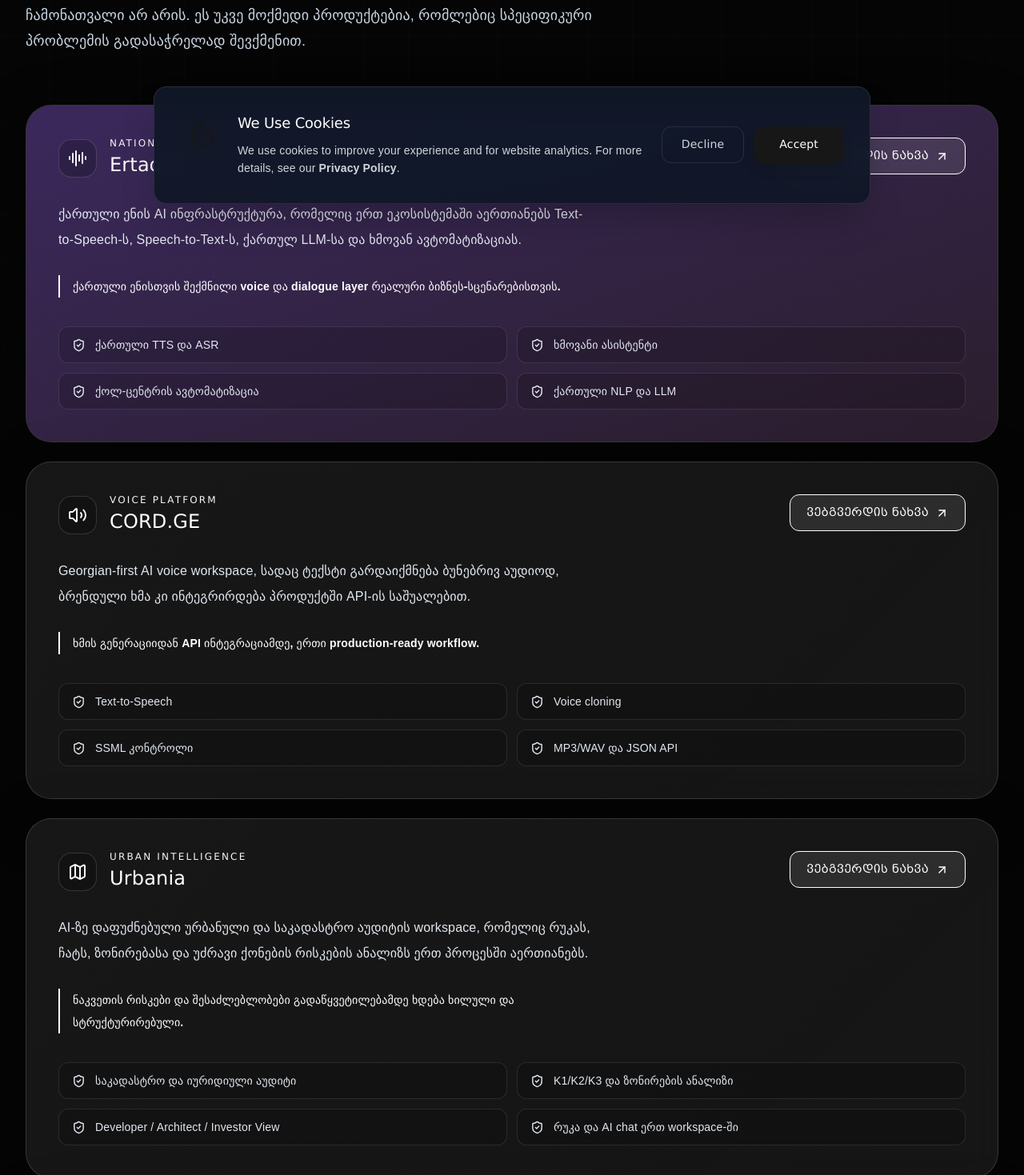
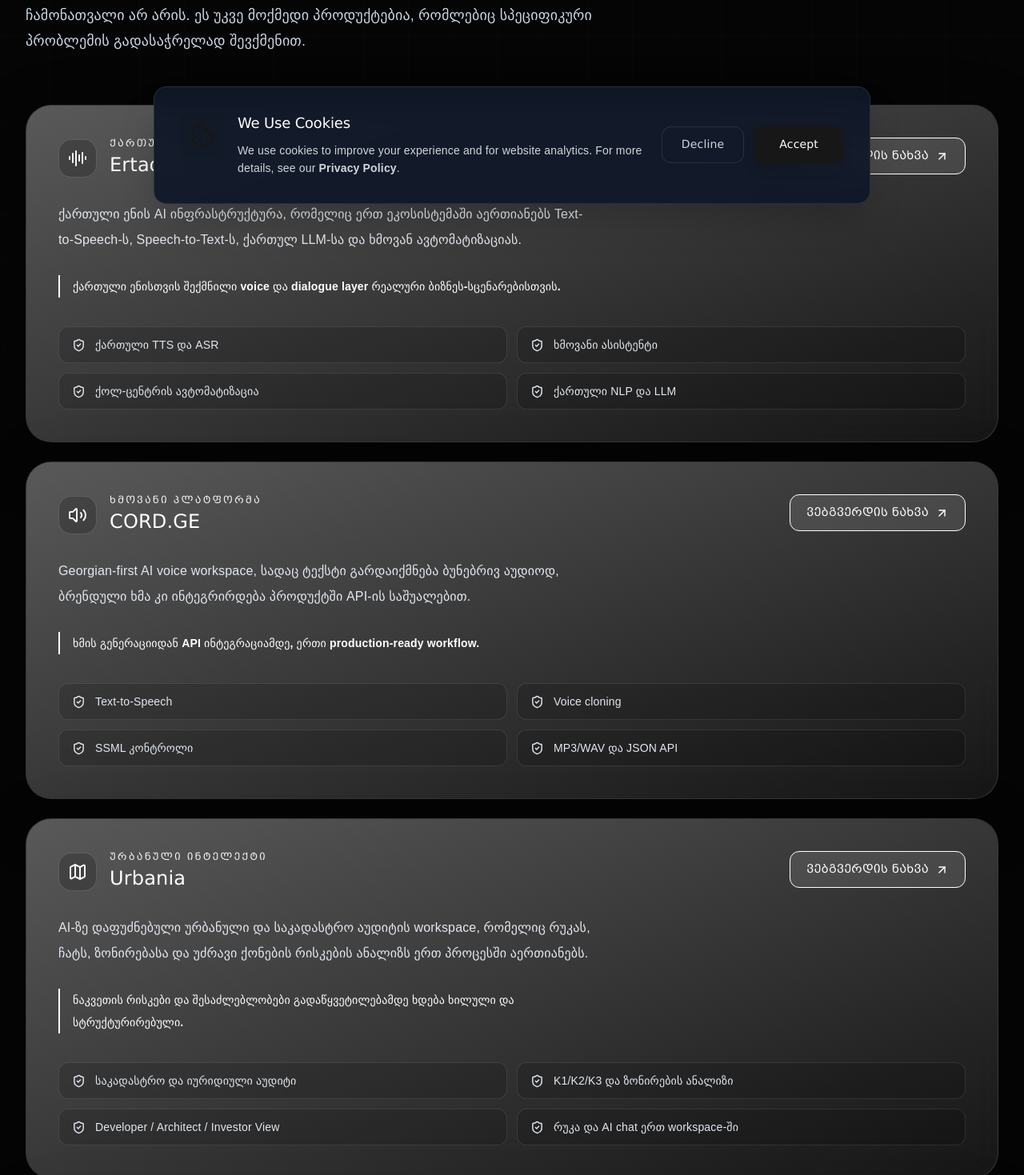
Before and after one commit to vajelski/imi-ge, a Next.js app in the folder frontend/: page /en/projects in a window 1280 px wide. Shown: the part 521-1990 px from the top of the page at 80% size. Built offline with nearby package versions, Linux system fonts and the light colour scheme; no server answers; a web font is replaced by a local one.

Commit message:
Normalize Projects and Insights presentation

```diff
--- a/frontend/index.css
+++ b/frontend/index.css
@@ -231,6 +231,12 @@
   --tw-gradient-to: #737373 var(--tw-gradient-to-position) !important;
 }
 
+/* Editorial illustrations are intentionally neutral so the Insights library
+   remains coherent with the monochrome product system. */
+img[src^="/vectors/"] {
+  filter: grayscale(1) contrast(1.12);
+}
+
 html:not(.dark) .site-footer {
   background: #f4f4f4;
   color: #171717;
--- a/frontend/src/app/[locale]/projects/page.tsx
+++ b/frontend/src/app/[locale]/projects/page.tsx
@@ -12,8 +12,8 @@
     name: 'Ertaoza',
     url: 'https://ertaoza.ge',
     icon: AudioLines,
-    category: 'NATIONAL LANGUAGE AI',
-    accent: 'from-violet-500/30 to-fuchsia-400/10',
+    category: 'ქართული ენის AI',
+    accent: 'from-neutral-300/35 to-transparent',
     description: 'ქართული ენის AI ინფრასტრუქტურა, რომელიც ერთ ეკოსისტემაში აერთიანებს Text-to-Speech-ს, Speech-to-Text-ს, ქართულ LLM-სა და ხმოვან ავტომატიზაციას.',
     capabilities: ['ქართული TTS და ASR', 'ხმოვანი ასისტენტი', 'ქოლ-ცენტრის ავტომატიზაცია', 'ქართული NLP და LLM'],
     impact: 'ქართული ენისთვის შექმნილი voice და dialogue layer რეალური ბიზნეს-სცენარებისთვის.',
@@ -22,8 +22,8 @@
     name: 'CORD.GE',
     url: 'https://cord.ge',
     icon: Volume2,
-    category: 'VOICE PLATFORM',
-    accent: 'from-cyan-400/25 to-blue-500/10',
+    category: 'ხმოვანი პლატფორმა',
+    accent: 'from-neutral-300/35 to-transparent',
     description: 'Georgian-first AI voice workspace, სადაც ტექსტი გარდაიქმნება ბუნებრივ აუდიოდ, ბრენდული ხმა კი ინტეგრირდება პროდუქტში API-ის საშუალებით.',
     capabilities: ['Text-to-Speech', 'Voice cloning', 'SSML კონტროლი', 'MP3/WAV და JSON API'],
     impact: 'ხმის გენერაციიდან API ინტეგრაციამდე, ერთი production-ready workflow.',
@@ -32,8 +32,8 @@
     name: 'Urbania',
     url: '/projects/urbania',
     icon: Map,
-    category: 'URBAN INTELLIGENCE',
-    accent: 'from-emerald-400/25 to-teal-500/10',
+    category: 'ურბანული ინტელექტი',
+    accent: 'from-neutral-300/35 to-transparent',
     description: 'AI-ზე დაფუძნებული ურბანული და საკადასტრო აუდიტის workspace, რომელიც რუკას, ჩატს, ზონირებასა და უძრავი ქონების რისკების ანალიზს ერთ პროცესში აერთიანებს.',
     capabilities: ['საკადასტრო და იურიდიული აუდიტი', 'K1/K2/K3 და ზონირების ანალიზი', 'Developer / Architect / Investor View', 'რუკა და AI chat ერთ workspace-ში'],
     impact: 'ნაკვეთის რისკები და შესაძლებლობები გადაწყვეტილებამდე ხდება ხილული და სტრუქტურირებული.',
@@ -42,8 +42,8 @@
     name: 'Breeding.ge',
     url: 'http://breeding.ge',
     icon: PawPrint,
-    category: 'TRUSTED MARKETPLACE',
-    accent: 'from-amber-300/25 to-rose-400/10',
+    category: 'სანდო ციფრული ბაზარი',
+    accent: 'from-neutral-300/35 to-transparent',
     description: 'ცხოველების შეჯვარების პლატფორმა, რომელიც აერთიანებს breed catalog-ს, breeder profile-ს, compatibility scoring-სა და უსაფრთხო ორმხრივ request flow-ს.',
     capabilities: ['952+ ჯიშის კატალოგი', '0-100 compatibility score', 'Health და pedigree სიგნალები', 'ორმხრივი approval პროცესი'],
     impact: 'წყვილის მოძებნა ეფუძნება გამჭვირვალე, შემოწმებად მონაცემებს და არა შემთხვევითობას.',
--- a/frontend/src/app/[locale]/projects/urbania/page.tsx
+++ b/frontend/src/app/[locale]/projects/urbania/page.tsx
@@ -6,16 +6,16 @@
 
 export const metadata: Metadata = {
   title: 'Urbania: AI საკადასტრო და ურბანული აუდიტი',
-  description: 'Urbania არის AI-ზე დაფუძნებული ურბანული და საკადასტრო აუდიტის workspace საქართველოში: მიწის ნაკვეთის, ზონირების, K1/K2/K3 და საინვესტიციო რისკების ანალიზი.',
+  description: 'Urbania არის AI-ზე დაფუძნებული ურბანული და საკადასტრო აუდიტის სამუშაო სივრცე საქართველოში: მიწის ნაკვეთის, ზონირების, K1/K2/K3 და საინვესტიციო რისკების ანალიზი.',
   keywords: ['Urbania', 'საკადასტრო აუდიტი', 'მიწის ნაკვეთის ანალიზი', 'ზონირება', 'K1 K2 K3', 'უძრავი ქონების AI', 'ურბანული დაგეგმარება', 'კადასტრის კოდი'],
   alternates: { canonical: '/ka/projects/urbania' },
-  openGraph: { title: 'Urbania: AI საკადასტრო და ურბანული აუდიტი', description: 'ჭკვიანი workspace მიწის, ზონირების და უძრავი ქონების საინვესტიციო შეფასებისთვის.' },
+  openGraph: { title: 'Urbania: AI საკადასტრო და ურბანული აუდიტი', description: 'ჭკვიანი სამუშაო სივრცე მიწის, ზონირების და უძრავი ქონების საინვესტიციო შეფასებისთვის.' },
 };
 
 const perspectives = [
-  { icon: Building2, title: 'Developer View', text: 'განაშენიანების შესაძლებლობა, ფუნქციური ზონა, K1/K2/K3 კოეფიციენტები და პროექტის საწყისი შეზღუდვები ერთ სამუშაო კონტექსტში.' },
-  { icon: Layers3, title: 'Architect View', text: 'ნაკვეთის გეომეტრია, ლოკაცია, ურბანული რეგულაციები და საპროექტო გადაწყვეტილებისთვის საჭირო სივრცითი სიგნალები.' },
-  { icon: FileSearch, title: 'Investor View', text: 'საკადასტრო, იურიდიული და მუნიციპალური რისკების სტრუქტურირებული სურათი საინვესტიციო გადაწყვეტილებამდე.' },
+  { icon: Building2, title: 'დეველოპერის ხედვა', text: 'განაშენიანების შესაძლებლობა, ფუნქციური ზონა, K1/K2/K3 კოეფიციენტები და პროექტის საწყისი შეზღუდვები ერთ სამუშაო კონტექსტში.' },
+  { icon: Layers3, title: 'არქიტექტორის ხედვა', text: 'ნაკვეთის გეომეტრია, ლოკაცია, ურბანული რეგულაციები და საპროექტო გადაწყვეტილებისთვის საჭირო სივრცითი სიგნალები.' },
+  { icon: FileSearch, title: 'ინვესტორის ხედვა', text: 'საკადასტრო, იურიდიული და მუნიციპალური რისკების სტრუქტურირებული სურათი საინვესტიციო გადაწყვეტილებამდე.' },
 ];
 
 const workflow = [
@@ -35,8 +35,8 @@
     applicationCategory: 'BusinessApplication',
     operatingSystem: 'Web',
     inLanguage: 'ka-GE',
-    description: 'AI-ზე დაფუძნებული ურბანული და საკადასტრო აუდიტის workspace საქართველოში.',
-    featureList: ['საკადასტრო და იურიდიული აუდიტი', 'ზონირების ანალიზი', 'K1, K2 და K3 კოეფიციენტები', 'Developer, Architect და Investor View'],
+    description: 'AI-ზე დაფუძნებული ურბანული და საკადასტრო აუდიტის სამუშაო სივრცე საქართველოში.',
+    featureList: ['საკადასტრო და იურიდიული აუდიტი', 'ზონირების ანალიზი', 'K1, K2 და K3 კოეფიციენტები', 'დეველოპერის, არქიტექტორისა და ინვესტორის ხედვები'],
     provider: { '@type': 'Organization', name: 'IMI.GE', url: siteUrl },
     areaServed: { '@type': 'Country', name: 'საქართველო' },
   };
```
